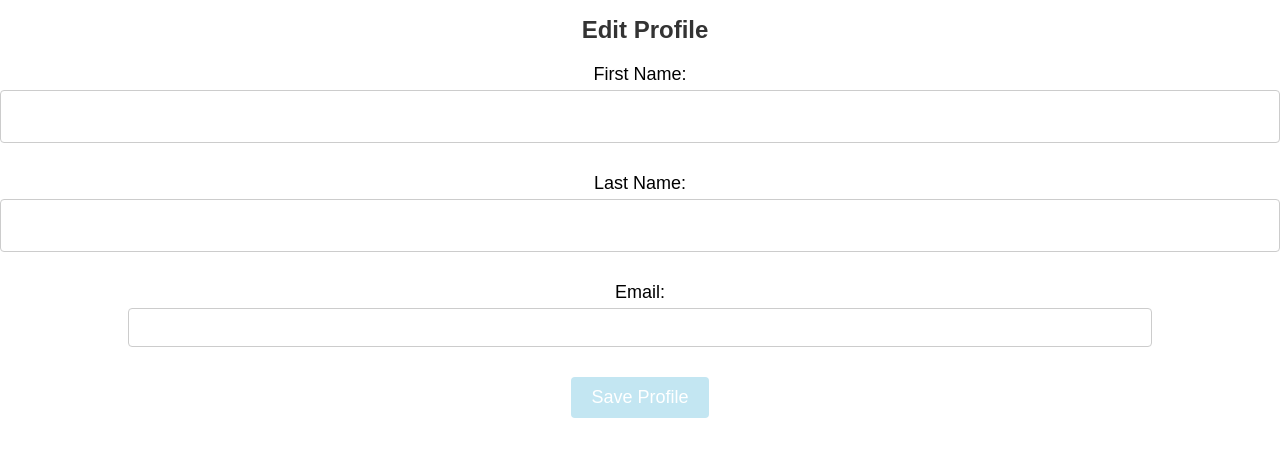
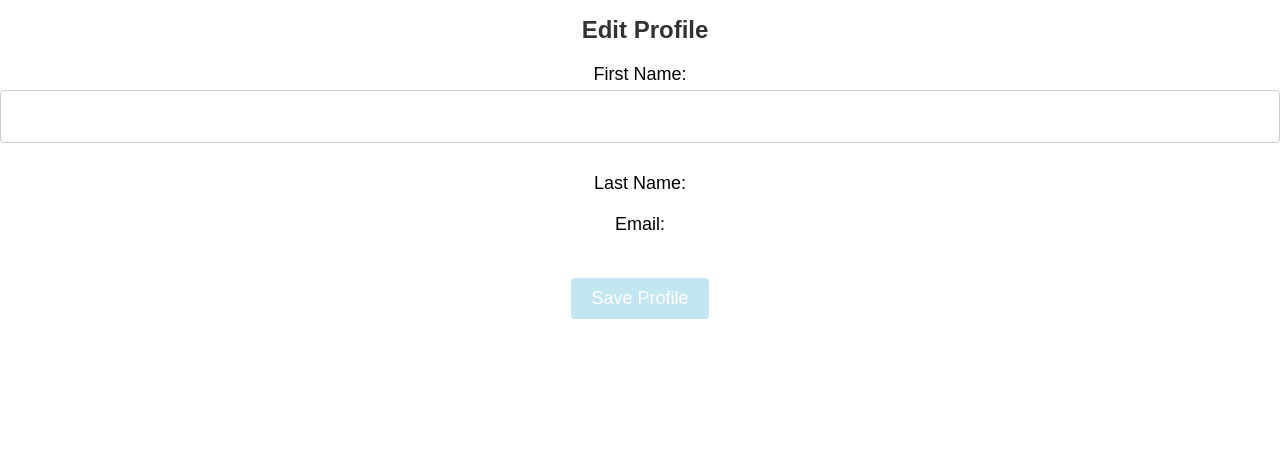
Before and after one commit to d-minic/COP4331-Large-Project, a React (Create React App) app in the folder frontend/: page /EditProfile in a window 1280 px wide. Shown: the top 456 px of the page. Built offline with nearby package versions, Linux system fonts and the light colour scheme; a web font is replaced by a local one.

Commit message:
Update EditProfile.js

```diff
--- a/frontend/src/components/EditProfile.js
+++ b/frontend/src/components/EditProfile.js
@@ -75,7 +75,7 @@ const EditProfile = () => {
       </div>
       <div>
         <label htmlFor="lastName">Last Name:</label>
-        <input
+        <input1
           type="text"
           id="lastName"
           name="lastName"
@@ -85,7 +85,7 @@ const EditProfile = () => {
       </div>
       <div>
         <label htmlFor="email">Email:</label>
-        <input
+        <input2
           type="text"
           id="email"
           name="email"
```
